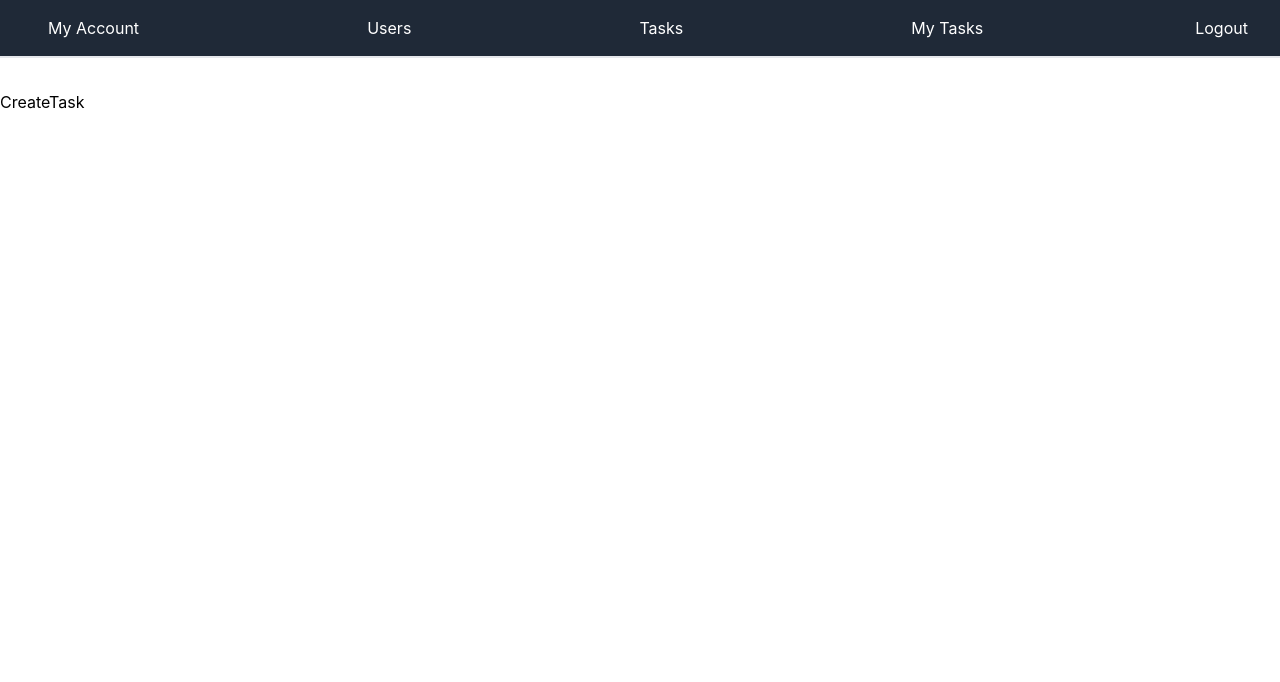
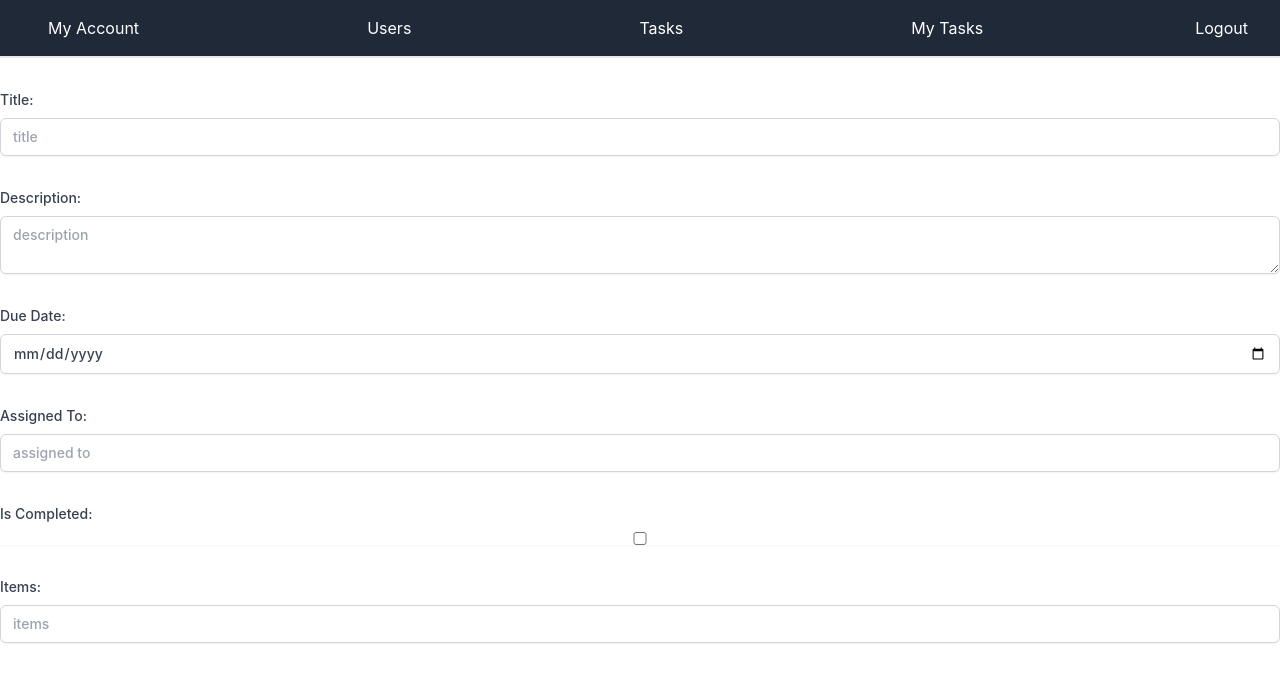
Before and after one commit to DiazIgnacio/tasks-list-manager, a React (Create React App) app in the folder client/: page /create-task in a window 1280 px wide. Shown: the top 682 px of the page. Built offline with nearby package versions, Linux system fonts and the light colour scheme; no server answers; sample sign-in values are in the browser's storage.

Commit message:
feat: add create task screen

```diff
--- a/client/src/App.jsx
+++ b/client/src/App.jsx
@@ -31,7 +31,7 @@ function App() {
 }
 
 const Container = ({ children }) => (
-  <div className="container grid h-screen w-full place-items-center">
+  <div className="container mx-auto grid h-screen w-full place-items-center">
     {children ? children : <Outlet />}
   </div>
 );
--- a/client/src/components/Input/index.jsx
+++ b/client/src/components/Input/index.jsx
@@ -1,13 +1,13 @@
 import React from 'react';
 
-const Input = ({ className, ...props }) => (
-  <input
-    className={`mt-2 block w-full rounded-md border border-gray-300 py-2 px-3 shadow-sm
-     focus:border-indigo-500 focus:outline-none focus:ring-indigo-500 sm:text-sm ${
-       className || ''
-     }}`}
-    {...props}
-  />
-);
+const Input = ({ multiline = false, className, ...props }) =>
+  multiline ? (
+    <textarea className={`${inputClassName} ${className || ''}`} {...props} />
+  ) : (
+    <input className={`${inputClassName} ${className || ''}`} {...props} />
+  );
+
+const inputClassName = `mt-2 block w-full rounded-md border border-gray-300 py-2 px-3 shadow-sm
+focus:border-indigo-500 focus:outline-none focus:ring-indigo-500 sm:text-sm`;
 
 export default Input;
--- a/client/src/pages/CreateTask/index.jsx
+++ b/client/src/pages/CreateTask/index.jsx
@@ -1,8 +1,36 @@
 import React from 'react';
+
+import { Input, Label } from '../../components';
 
 const CreateTask = () => {
   const onSubmitHandler = e => {};
-  return <form onSubmit={onSubmitHandler}>CreateTask</form>;
+  return (
+    <form onSubmit={onSubmitHandler} className="space-y-8">
+      <Label>
+        Title:
+        <Input type="text" placeholder="title" />
+      </Label>
+      <Label>
+        Description:
+        <Input multiline type="text" placeholder="description" />
+      </Label>
+      <Label>
+        Due Date: <Input type="date" />
+      </Label>
+      <Label>
+        Assigned To:
+        <Input type="text" placeholder="assigned to" />
+      </Label>
+      <Label>
+        Is Completed:
+        <Input type="checkbox" />
+      </Label>
+      <Label>
+        Items:
+        <Input type="text" placeholder="items" />
+      </Label>
+    </form>
+  );
 };
 
 export default CreateTask;
```
